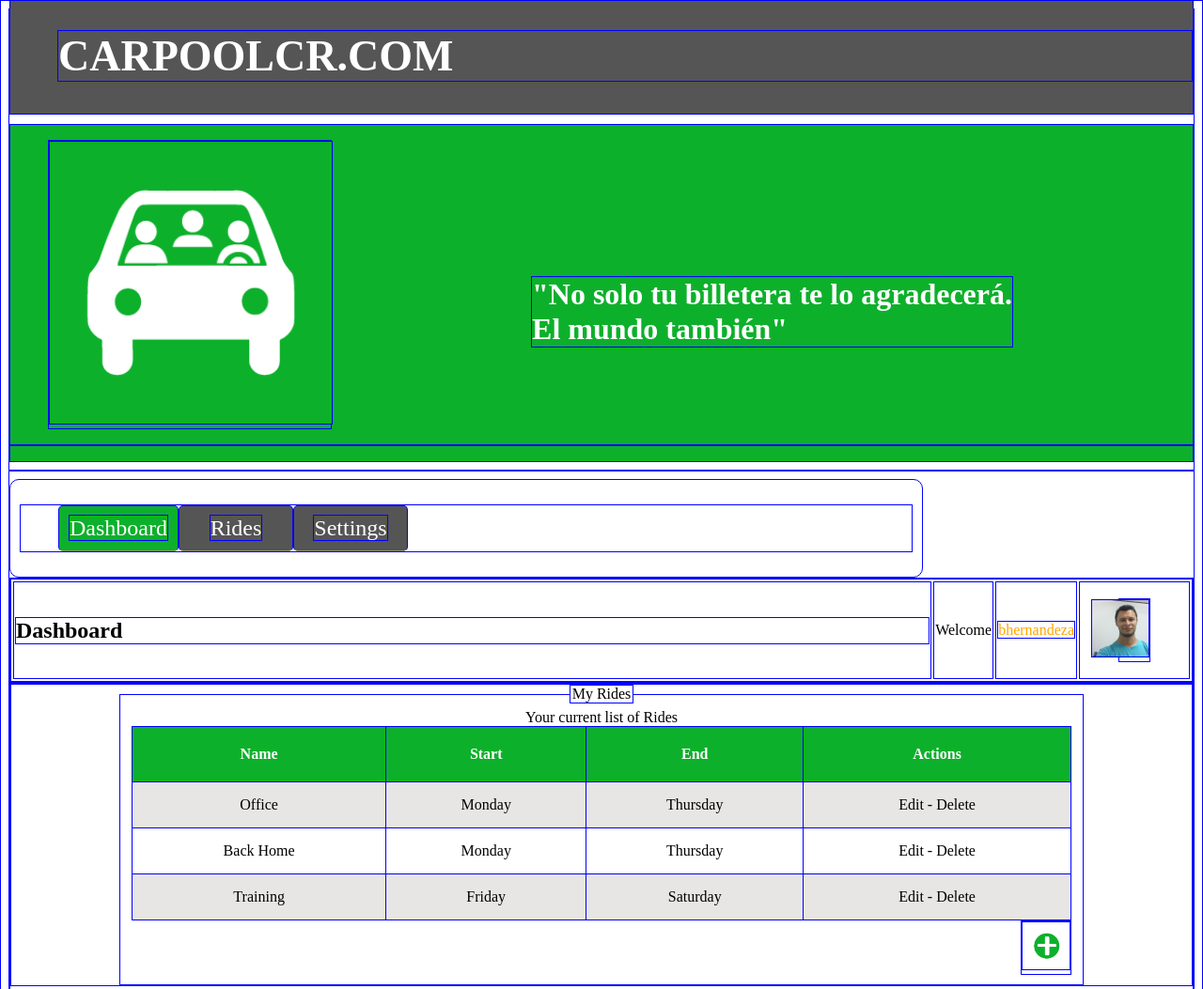
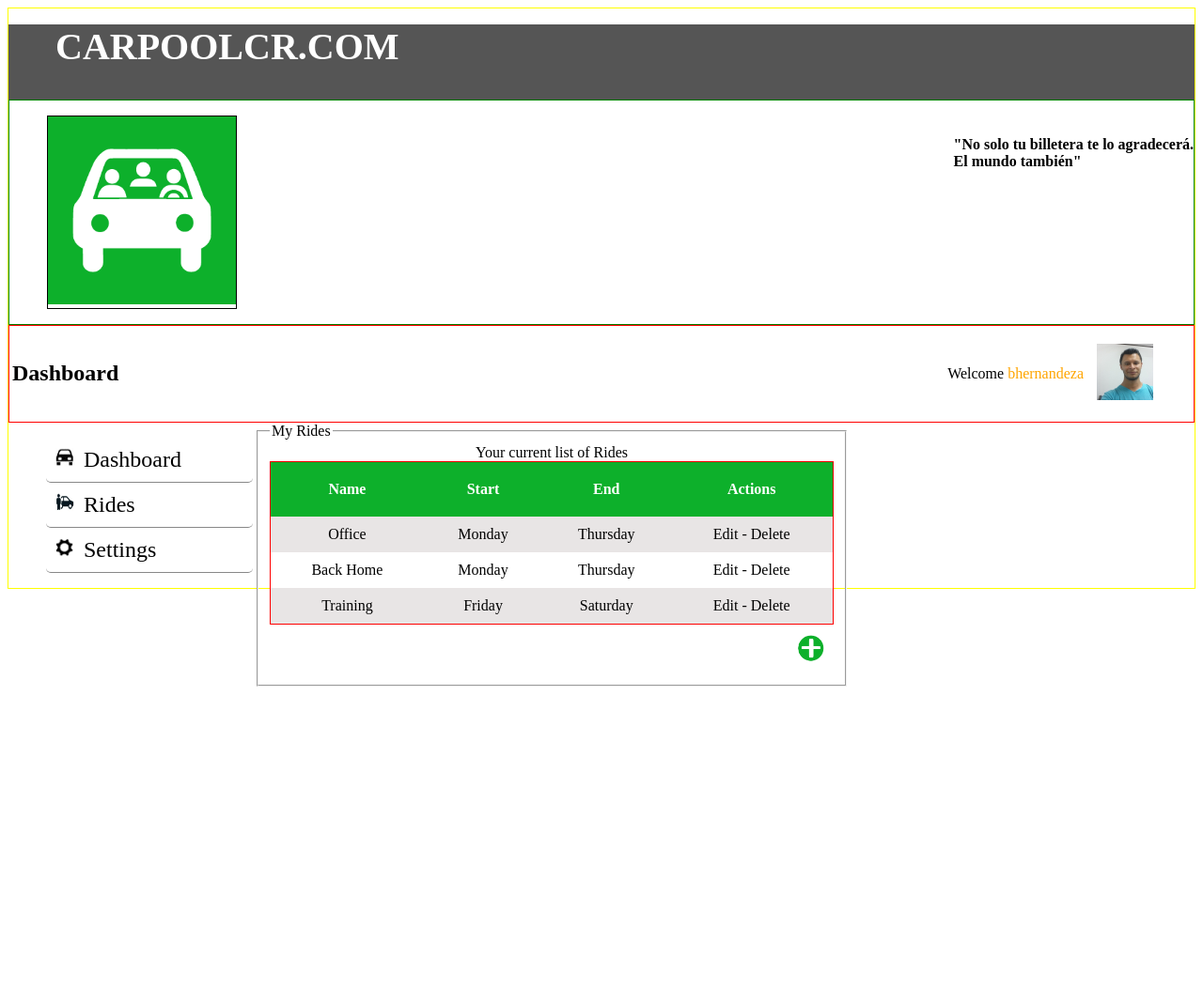
Before and after one commit to andres9366ha/ByronHProyecto1, a plain HTML site: page dashboard.html in a window 1280 px wide. Shown: the top 1053 px of the page at 94% size. After the commit the page ends 800 px from the top, so only its background shows below. Drawn offline with Linux system fonts and the light colour scheme.

Commit message:
28 06 2016

```diff
--- a/dashStyles.css
+++ b/dashStyles.css
@@ -1,10 +1,82 @@
-*{
-  border: 1px solid blue;
+body{
+  border: 1px solid yellow;
+}
+#map-canvas {
+   width: 500px;
+   height: 250px;
+   float: right;
+   margin-top: -238px;
 }
 
-body{
-  background-color: white;
+header{
+  border: 1px solid green;
 }
+
+header figure{
+  border: 1px solid black;
+  width: 200px;
+}
+
+header figure img{
+  width: 200px;
+  height: 200px;
+}
+
+
+header p{
+  margin-top: -200px;
+  float: right;
+}
+
+.pruebaAside{
+  list-style: none;
+  width: 200px;
+  display: inline-block;
+}
+
+li.ancho{
+  width: 200px;
+  text-align: left;
+}
+
+img.icon{
+  width: 20px;
+  height: 20px;
+  margin-right  : 10px;
+}
+
+table{
+  border: 1px solid red;
+}
+
+div#pruebaParag{
+  width: 800px;
+  height: 300px;
+  float: right;
+  margin-right: 200px;
+}
+
+div ul li{
+    font-size: 1.5em;
+    border-radius:5px;
+    border-bottom: 1px solid #888;
+    padding: 10px;
+    text-align:center;
+}
+
+div a{
+  text-decoration: none;
+  color: white;
+}
+
+div table td a{
+  color: orange;
+}
+
+div ul li:hover{
+  font-size: 30px;
+}
+
 
 #botonSelec{
   background: rgb(13, 176, 43);
@@ -16,72 +88,15 @@ body{
 }
 
 div#containerTop{
-  height: 120px;
+  height: 80px;
   background: rgb(85, 85, 85);
   margin-top: -10px;
 }
 
 h1#hcarpool{
-    font-size: 46px;
+    font-size: 40px;
     color: white;
     margin-left: 50px;
-}
-
-header{
-  background: rgb(13, 176, 43);
-  margin-top: 10px;
-}
-
-header figure{
-  width: 300px;
-}
-
-header img{
-  width: 300px;
-  height: 300px;
-}
-
-header p strong{
-  margin-top: -180px;
-  margin-right: 190px;
-  color: white;
-  font-size: 32px;
-  float: right;
-}
-
-nav{
-  border-radius: 10px;
-  padding: 10px;
-  width: 950px;
-}
-
-nav ul{
-    list-style:none;
-}
-
-nav ul li{
-    background: rgb(85, 85, 85);
-    font-size: 1.5em;
-    border-radius:5px;
-    border-bottom: 1px solid #888;
-    padding: 10px;
-    text-align:center;
-}
-
-nav a{
-  text-decoration: none;
-  color: white;
-}
-
-nav li{
-  width: 100px;
-  text-align: center;
-  display: table-cell;
-}
-
-
-nav ul li:hover{
-  background: #000000;
 }
 
 #tableTr{
@@ -93,17 +108,8 @@ background: rgb(13, 176, 43);
 background-color: #E8E5E5;
 }
 
-div table td{
-  align-content: center;
-}
-
 #dash{
   width: 1300px;
-}
-
-a{
-  text-decoration: none;
-  color: orange;
 }
 
 #perfil{
@@ -113,12 +119,16 @@ a{
 }
 
 fieldset{
-  width: 800px;
+  width: 400px;
   text-align: center;
 }
 
+legend{
+  text-align: left;
+}
+
 table.box{
-  width: 1000px;
+  width: 600px;
   border-collapse: collapse;
 }
 
@@ -127,11 +137,7 @@ table.box th{
 }
 
 table.box td{
-  padding: 15px;
-}
-
-#prueba{
-  align-content: center;
+  padding: 10px;
 }
 
 #btnPlus{
--- a/dashboard.html
+++ b/dashboard.html
@@ -6,6 +6,7 @@
     <link rel="shortcut icon" type="imagen/x-icon" href="head.png">
     <link rel="stylesheet" href="dashStyles.css">
   </head>
+
   <body>
     <div id="containerTop">
       <h1 id="hcarpool">CARPOOLCR.COM</h1>
@@ -15,19 +16,11 @@
       </figure>
       <p><strong>"No solo tu billetera te lo agradecerá. <br>El mundo también"</strong></p>
     </header>
-    <hr>
-    <nav>
-      <ul>
-        <li id="botonSelec"><a title="Dashboard" href="dashboard.html" target="_self">Dashboard</a></li>
-        <li><a title="Rides" href="rides.html" target="_parent">Rides</a></li>
-        <li><a title="Settings" href="settings.html" target="_parent">Settings</a></li>
-      </ul>
-    </nav>
 
     <div>
       <table>
         <td id="dash">
-          <h2 class="toTable">Dashboard</h2>
+          <h2>Dashboard</h2>
         </td>
         <td>
           Welcome
@@ -39,10 +32,16 @@
           <figure><img id="perfil" src="perfil.jpg" alt="Imagen perfil" /></figure>
         </td>
       </table>
-    </div>
 
-    <div align="center"> <!-- SOLUCIONAR ESTO -->
-      <form id="prueba" action="index.html" method="post">
+
+      <ul class="pruebaAside">
+        <li class="ancho"><img src="iconDash.jpg" alt="" class="icon"/>Dashboard</li>
+        <li class="ancho"><img src="iconRide.jpg" alt="" class="icon"/>Rides</li>
+        <li class="ancho"><img src="iconSettings.png" alt="" class="icon" />Settings</li>
+      </ul>
+
+
+      <div id="pruebaParag">
           <fieldset>
             <legend>My Rides</legend>
             Your current list of Rides
@@ -75,9 +74,9 @@
 
             <a id="btnPlus"href="index.html" role="button"><img id="plus"src="plus.png" alt="" /></a>
           </fieldset>
-      </form><br><br><br>
+        <br><br><br>
+      </div>
     </div>
 
-    <footer>Copyright (c) 2016 Copyright Holder All Rights Reserved.</footer>
   </body>
 </html>
```
Also changed, not shown: map.js (added, +10 -0 lines), publicAccess.html (added, +78 -0 lines), iconDash.jpg (added), iconRide.jpg (added), iconSettings.png (added), 1 other file. Lines whose indentation alone changed are shown as unchanged.
